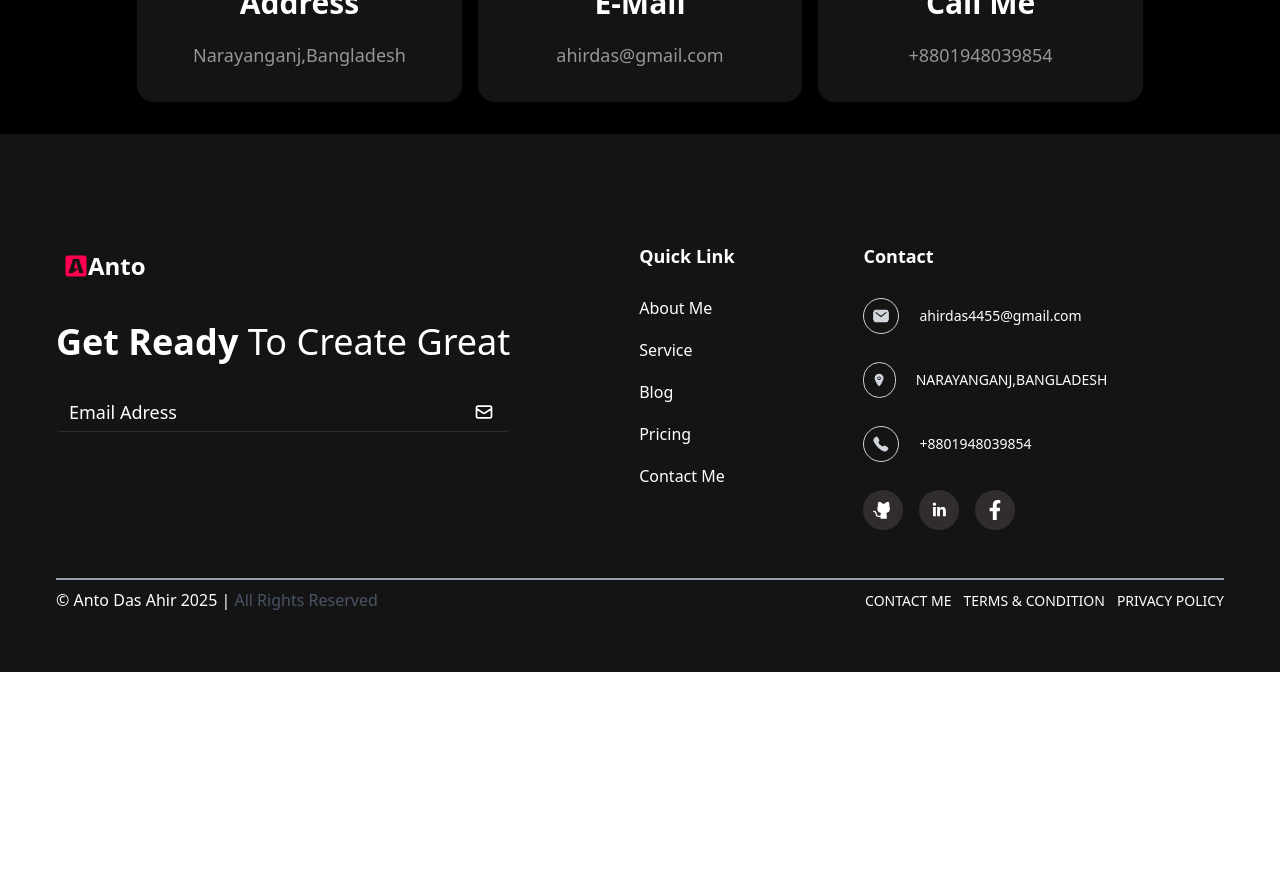
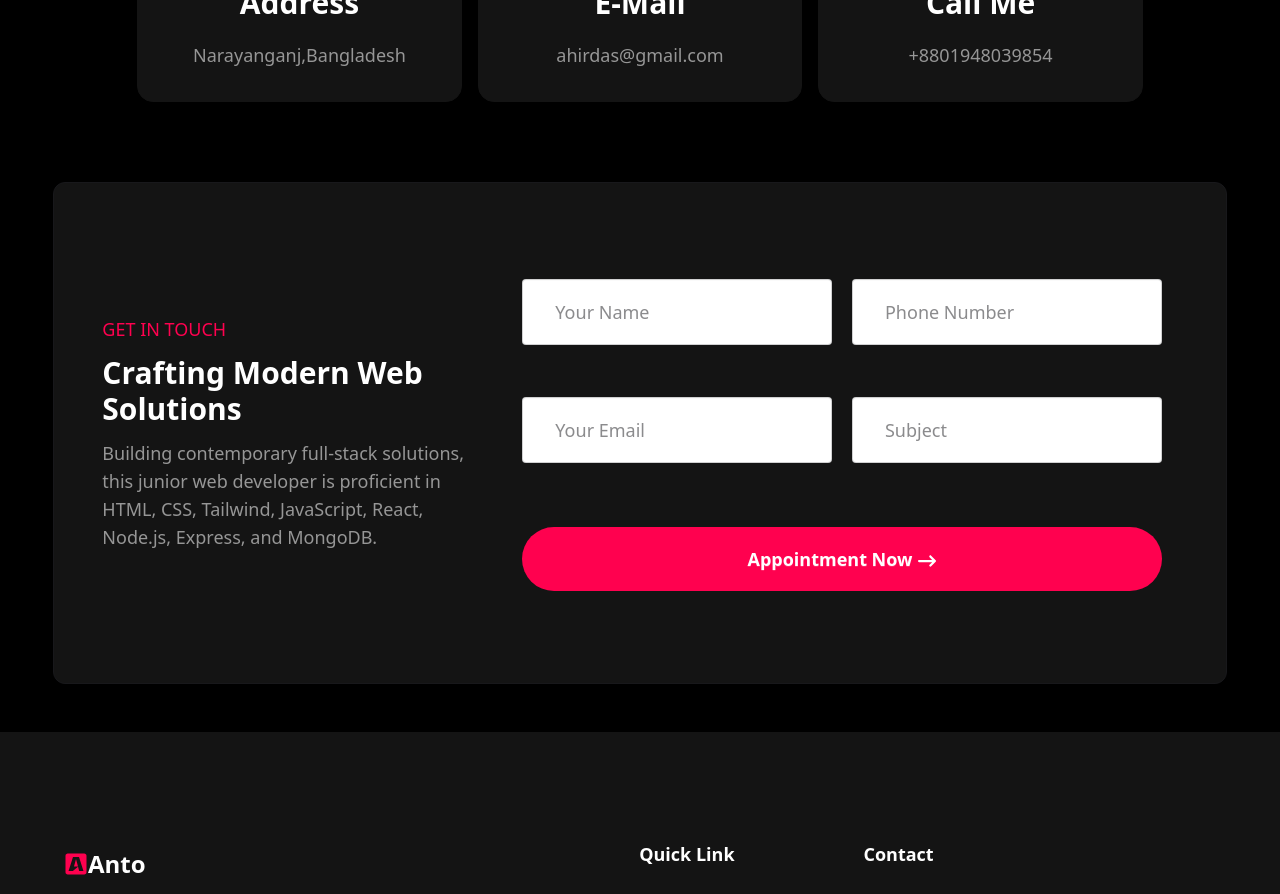
Before and after one commit to anto-das/anto-das-ahir, a React (Vite) app: page /contact in a window 1280 px wide. Shown: the part 540-1434 px from the top of the page. Before the commit the page ends 1212 px from the top, so only its background shows below. Built offline with nearby package versions, Linux system fonts and the light colour scheme.

Commit message:
complete contact page ui

```diff
--- a/src/Pages/ContactPage.jsx
+++ b/src/Pages/ContactPage.jsx
@@ -2,11 +2,13 @@ import { IoCall, IoLocation } from "react-icons/io5";
 import PageBanner from "../components/PageBanner";
 import Card from "../Shared/Card";
 import { HiOutlineMail } from "react-icons/hi";
+import { FaArrowRightLong } from "react-icons/fa6";
 
 
 const ContactPage = () => {
     return (
         <div>
+            {/* banner and items */}
            <PageBanner pageName={'contact'}></PageBanner>
            <div className="grid gap-4 lg:grid-cols-3 md:grid-cols-2 grid-cols-1 w-11/14 mx-auto py-8">
             <Card icon={<IoLocation/>}
@@ -21,6 +23,42 @@ const ContactPage = () => {
             title={'call me'}
             info={'+8801948039854'}></Card>
            </div>
+           {/* contact form */}
+           <div className=" py-12">
+  <div className="flex gap-5 items-center flex-col bg-[#141414] lg:flex-row w-11/12 mx-auto border rounded-xl p-8 md:p-12 lg:p-12">
+    <div className="text-center max-w-96 space-y-3 lg:text-left">
+      <h4 className="text-lg font-medium text-[#ff014f] uppercase">get in touch</h4>
+      <h1 className="text-3xl text-white font-bold">Crafting Modern Web Solutions</h1>
+      <p className="text-lg text-[#969696]">
+        Building contemporary full-stack solutions, this junior web developer is proficient in HTML, CSS, Tailwind, JavaScript, React, Node.js, Express, and MongoDB.
+      </p>
+    </div>
+    <div className="w-full py-8">
+        <form className="lg:px-4 grid grid-cols-1 md:grid-cols-1 lg:grid-cols-2 gap-5">
+          <div className="w-full py-4">
+            {/* <label className="label">Email</label> */}
+          <input type="text" className="input w-full p-8 focus:text-gray-400 text-lg" placeholder="Your Name" />
+          </div>
+          <div className="w-full py-4">
+            {/* <label className="label">Password</label> */}
+          <input type="number" className="input w-full p-8 focus:text-gray-400 text-lg" placeholder="Phone Number" />
+          </div >
+          <div className="w-full py-4">
+            {/* <label className="label">Password</label> */}
+          <input type="email" className="input w-full p-8 focus:text-gray-400 text-lg" placeholder="Your Email" />
+          </div>
+          <div className="w-full py-4">
+            {/* <label className="label">Password</label> */}
+          <input type="text" className="input w-full p-8 focus:text-gray-400 text-lg" placeholder="Subject" />
+          </div>
+          <div className="w-full py-3 lg:col-span-2">
+                <button className="btn shadow-none border-none bg-[#ff014f] mt-4 w-full p-8 text-white font-bold text-lg rounded-4xl">Appointment Now<FaArrowRightLong className="mt-1" /></button>
+          </div>
+        </form>
+
+    </div>
+  </div>
+</div>
         </div>
     );
 };
```
